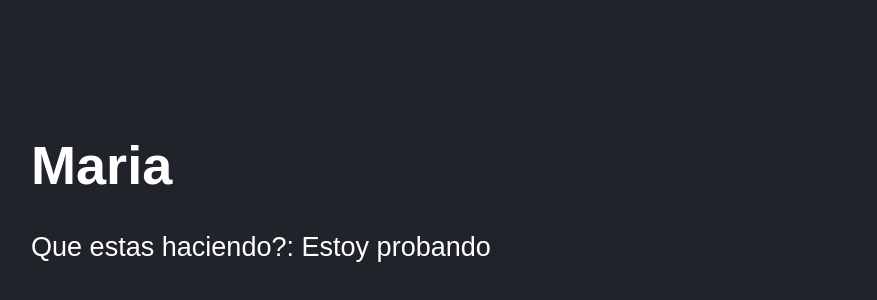
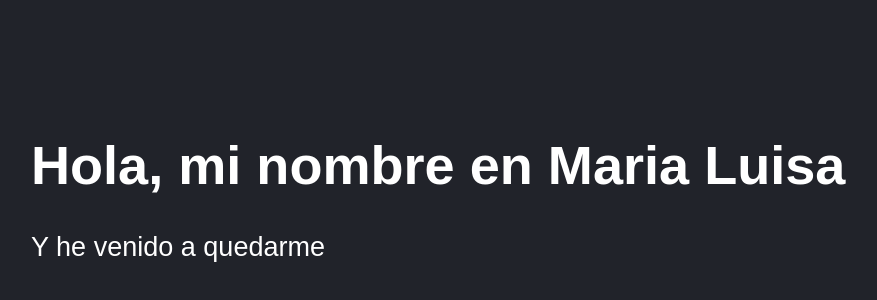
Before and after one commit to mlestrella843/React_Props, a React (Vite) app in the folder exercise-1/: page / in a window 1280 px wide. Shown: the part 50-350 px from the top of the page, without its empty margins (117-994 px from the left). Built offline with nearby package versions, Linux system fonts and the light colour scheme.

Commit message:
Configurations

```diff
--- a/exercise-1/package.json
+++ b/exercise-1/package.json
@@ -17,6 +17,7 @@
   "devDependencies": {
     "@babel/core": "^7.22.9",
     "@babel/preset-env": "^7.22.9",
+    "@babel/preset-react": "^7.22.5",
     "@testing-library/react": "^14.0.0",
     "@types/jest": "^29.5.3",
     "@types/react": "^18.2.14",
@@ -28,6 +29,7 @@
     "eslint-plugin-react-hooks": "^4.6.0",
     "eslint-plugin-react-refresh": "^0.4.1",
     "jest": "^29.6.1",
+    "jest-environment-jsdom": "^29.6.2",
     "vite": "^4.4.0"
   }
 }
--- a/exercise-1/src/FirstApp.jsx
+++ b/exercise-1/src/FirstApp.jsx
@@ -43,12 +43,13 @@ export const FirstApp = ( { title, subtitle } ) => {
 
     return (
         <>
-            <h1>{  title }</h1>
-            <p>Que estas haciendo?: { subtitle }</p>
+            <h1>{ title }</h1>
+            <p> { subtitle }</p>
         </>
     )
 }
 
+//El resultado se chequea en la consola del navegador, NO en la terminal integrada
 FirstApp.propTypes = {
     title: PropTypes.string.isRequired,
     subtitle: PropTypes.string.isRequired
@@ -56,6 +57,5 @@ FirstApp.propTypes = {
 
 FirstApp.defaultProps = {
     title: 'No hay titulo',
-    subtitle: 'No hay subtitulo',
-    name: 'Juanita'
+    subtitle: 'No hay subtitulo'
 }
--- a/exercise-1/src/main.jsx
+++ b/exercise-1/src/main.jsx
@@ -25,12 +25,10 @@ ReactDOM.createRoot( document.getElementById('root') ).render(
 
         {/* Desde aqui estamos mandando informacion desde el componente padre hacia el hijo
         llamado FirstApp */}
-        <FirstApp title="Maria" subtitle="Estoy probando"/>
+        <FirstApp title= 'Hola, mi nombre en Maria Luisa' subtitle='Y he venido a quedarme'/>
         {/* <CounterApp  value={ 234 }/> */}
         {/* <FirstHook value={ 20 }/> */}
 
         {/* <KeepHooking value={ 20 }/> */}
-
-
     </React.StrictMode>
 );
```
Also changed, not shown: exercise-1/babel.config.cjs (+33 -10 lines), 1 other file (tests, documents, lock files or other folders).
